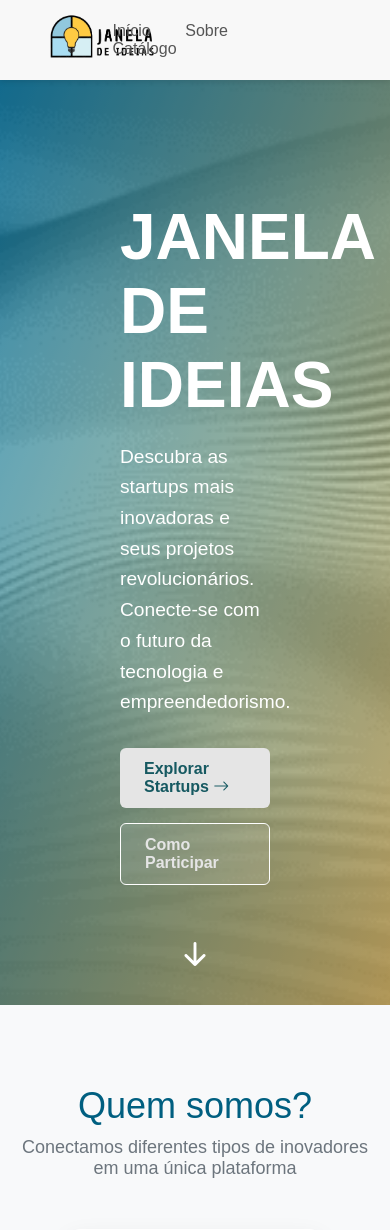
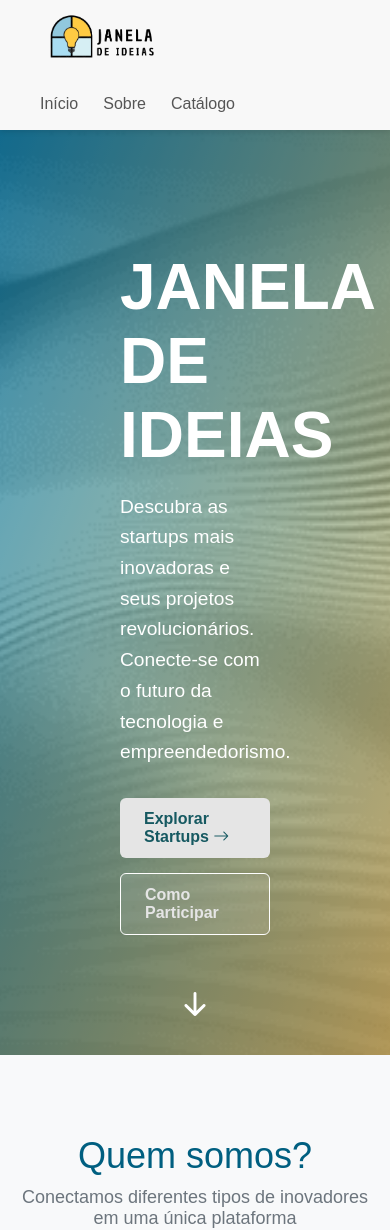
Before and after one commit to crislymss/Janela_Ideias, a Django app: page / in a window 390 px wide. Shown: the top 1230 px of the page. Run offline with Django 5.2, Linux system fonts and the light colour scheme; data that the repository does not hold is empty; some web fonts are replaced.

Commit message:
feat: adiciona responsividade
Melhorias de responsividade

```diff
--- a/app/settings.py
+++ b/app/settings.py
@@ -79,7 +79,7 @@ DATABASES = {
         'ENGINE': 'django.db.backends.postgresql',
         'NAME': 'janela_ideias',
         'USER': 'postgres',
-        'PASSWORD': '12345',
+        'PASSWORD': 'naiana07',
         'HOST': 'localhost',
         'PORT': '5432',
     }
--- a/static/css/header.css
+++ b/static/css/header.css
@@ -17,6 +17,7 @@ header {
   background: #f8f8f8;
   padding: 10px 40px;
   box-shadow: 0 2px 5px rgba(0,0,0,0.1);
+
   display: flex;
   align-items: center;
   justify-content: space-between;
@@ -24,8 +25,12 @@ header {
   position: sticky;
   top: 0;
   z-index: 10;
+  flex-wrap: wrap;
 
-  transition: padding 0.3s ease, background 0.3s ease
+  transition: padding 0.3s ease, background 0.3s ease;
+
+
+
 }
 
 /* Header específico para catálogo */
@@ -60,20 +65,27 @@ header.rolagem {
     background: rgba(248, 248, 248, 0.9);
 }
 
+.logo {
+  margin-bottom: 15px;
+}
+
 .logo img {
   width: 120px;
   transition: width 0.3s ease;
+  margin-bottom: 10px;
+  height: auto;
 }
 
 nav {
-  position: absolute;
-  left: 50%;
-  transform: translateX(-50%);
+  display: flex;
+  flex-direction: row;
+  gap: 25px;
+
 }
 
 nav a {
   position: relative;
-  margin: 0 15px;
+  margin: 0;
   text-decoration: none;
   color: #555;
   font-weight: 500;
@@ -87,16 +99,51 @@ nav a:hover {
 
 nav a::after {
   content: '';
-  position: absolute;
-  left: 0;
-  bottom: 0;
-  width: 100%;
+  display: block;
   height: 2px;
   background: #165961;
   transform: scaleX(0);
-  transition: transform 0.3s ease-out;
+  transition: transform 0.3s;
 }
 
 nav a:hover::after {
   transform: scaleX(1);
 }
+
+/* RESPONSIVO MOBILE (≤768px) */
+@media (max-width: 768%) {
+  header {
+    display: flex;
+    flex-direction: column;
+    align-items: flex-start;
+    padding: 10% 20%;
+    gap: 10%;
+  }
+
+  .logo {
+    flex:1;
+  }
+
+  .logo img {
+    width: 100%;
+    height: auto;
+  }
+
+
+  nav {
+    display: flex;
+    flex-direction: column;
+    justify-content: flex-start;
+    align-items: flex-end;
+    gap: 10%;
+    width: 100%;
+    margin: 0%;
+    order: 2;
+  }
+
+  nav a {
+    padding: 8% 12%;
+    width: 100%;
+    text-align: left;
+  }
+}
--- a/templates/home.html
+++ b/templates/home.html
@@ -11,14 +11,16 @@
 
     <link rel="stylesheet" href="https://cdn.jsdelivr.net/npm/bootstrap-icons@1.11.3/font/bootstrap-icons.min.css">
 
-    <link rel="stylesheet" href="../static/css/header.css">
-    <link rel="stylesheet" href="../static/css/hero.css">
-    <link rel="stylesheet" href="../static/css/quem-somos.css">
-    <link rel="stylesheet" href="../static/css/sobre.css">
-    <link rel="stylesheet" href="../static/css/news.css?v=20241230">
-    <link rel="stylesheet" href="../static/css/como-participar-localizaçao.css">
-    <link rel="stylesheet" href="../static/css/realizacao.css">
-    <link rel="stylesheet" href="../static/css/footer.css">
+    <link rel="stylesheet" href="{% static 'css/header.css' %}">
+    <link rel="stylesheet" href="{% static 'css/hero.css' %}">
+    <link rel="stylesheet" href="{% static 'css/quem-somos.css' %}">
+    <link rel="stylesheet" href="{% static 'css/sobre.css' %}">
+    <link rel="stylesheet" href="{% static 'css/news.css' %}">
+    <link rel="stylesheet" href="{% static 'css/como-participar-localizaçao.css' %}">
+    <link rel="stylesheet" href="{% static 'css/realizacao.css' %}">
+    <link rel="stylesheet" href="{% static 'css/footer.css' %}">
+
+
 
     <link rel="icon" href="../static/images/janela.png" type="image/png">
 
@@ -30,11 +32,13 @@
         <div class="logo">
             <img src="../static/images/logo.png" alt="Logo Janela de Ideias">
         </div>
+
         <nav>
             <a href="{% url 'home' %}">Início</a>
             <a href="{% url 'home' %}#sobre">Sobre</a>
             <a href="{% url 'catalogo' %}">Catálogo</a>
         </nav>
+
     </header>
 
     <section class="hero" style="background-image: url('../static/images/texture2.png'), linear-gradient(to bottom right, #007DAF, #e9c46a);">
@@ -228,6 +232,7 @@
   </div>
 </footer>
 
-<script src="../static/js/home.js"></script>
+<script src="{% static 'js/home.js' %}"></script>
+
 </body>
 </html>
```
